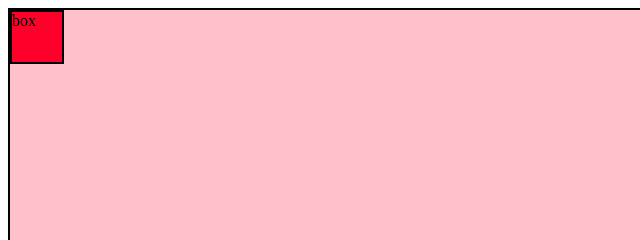
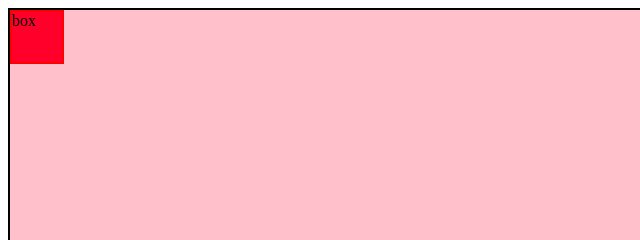
Before and after one commit to marcomuna/Web-Dev, a plain HTML site: page Animation.html in a window 1280 px wide. Shown: the top 240 px of the page, 0-640 px from the left. Drawn offline with Linux system fonts and the light colour scheme.

Commit message:
Animation

```diff
--- a/Animation.html
+++ b/Animation.html
@@ -15,7 +15,7 @@
             background-color: rgb(255, 0, 43);
             height: 50px;
             width: 50px;
-            border: 2px solid black;
+            border: 2px solid rgb(255, 0, 0);
             /* animation: muna1 muna;
             animation-duration: 1s;
             animation-iteration-count: 2;
@@ -24,7 +24,7 @@
             animation-direction: alternate;
             animation-fill-mode: forwards; */
             /* animation-play-state: paused; */
-            /* animation: name duration timing-function delay iteration-count direction fill-mode; */
+            animation: name duration timing-function delay iteration-count direction fill-mode;
             animation: muna1 1s ease-in-out 1s 1  ,
                          muna 3s ease-in-out 1s 1 ;
         }
```
